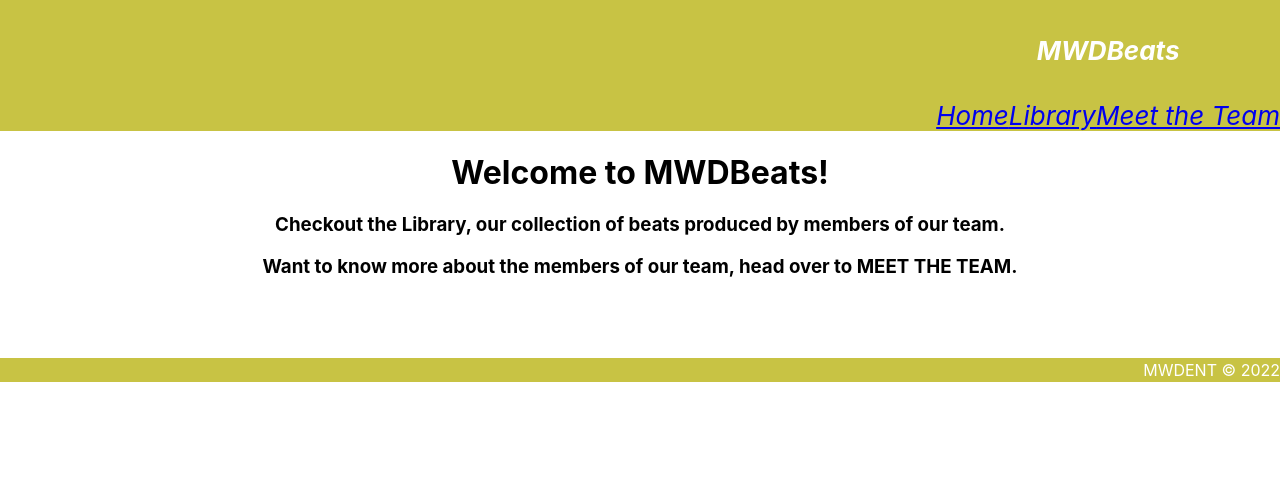
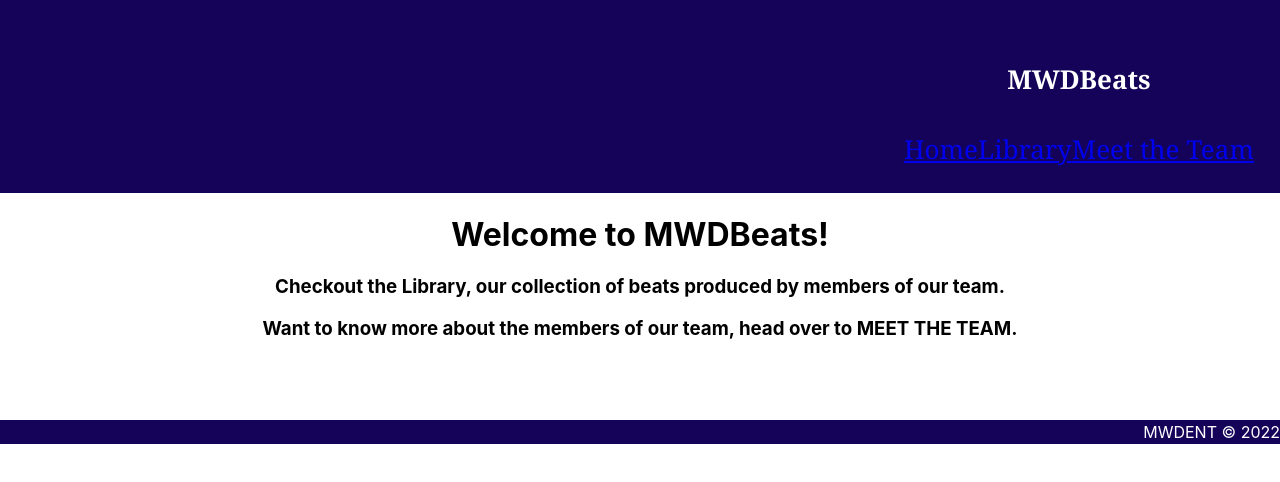
Before and after one commit to deontelaborde/mern_project, a React (Create React App) app in the folder client/: page / in a window 1280 px wide. Shown: the top 482 px of the page. Built offline with nearby package versions, Linux system fonts and the light colour scheme.

Commit message:
styling app.css

```diff
--- a/client/src/App.css
+++ b/client/src/App.css
@@ -14,7 +14,7 @@
 }
 
 .App-header,.App-footer {
-  background-color: #c8c344;
+  background-color: #140359;
   min-height: 8vh;
   display: flex;
   flex-direction: column;
@@ -24,13 +24,27 @@
   color: rgb(255, 255, 255);
 }
 
-.App-header {
-  font-style: italic;
+
+.navbar {
+  text-decoration: none;
+  justify-content: space-between;
+  align-items: center;
+  color: white;
+  padding: 1em;
+  font-family: 'Georgia';
 }
 .App-footer {
   margin-top: 10vh;
   min-height: 3vh;
   font-size:  2vmin;
+}
+button {
+  padding: 0.5em 2em;
+  background-color: white;
+  font-family: 'Georgia';
+  font-weight: bold;
+  cursor: pointer;
+  margin-top: 1em;
 }
 
 .App-link {
--- a/client/src/components/Nav.jsx
+++ b/client/src/components/Nav.jsx
@@ -4,7 +4,7 @@
 const Nav = () => {
 
   return (
-    <nav className="navbar">
+    <nav className="navbar" >
       <h4>MWDBeats</h4>
       <div>
         <Link to="/">Home</Link>
```
